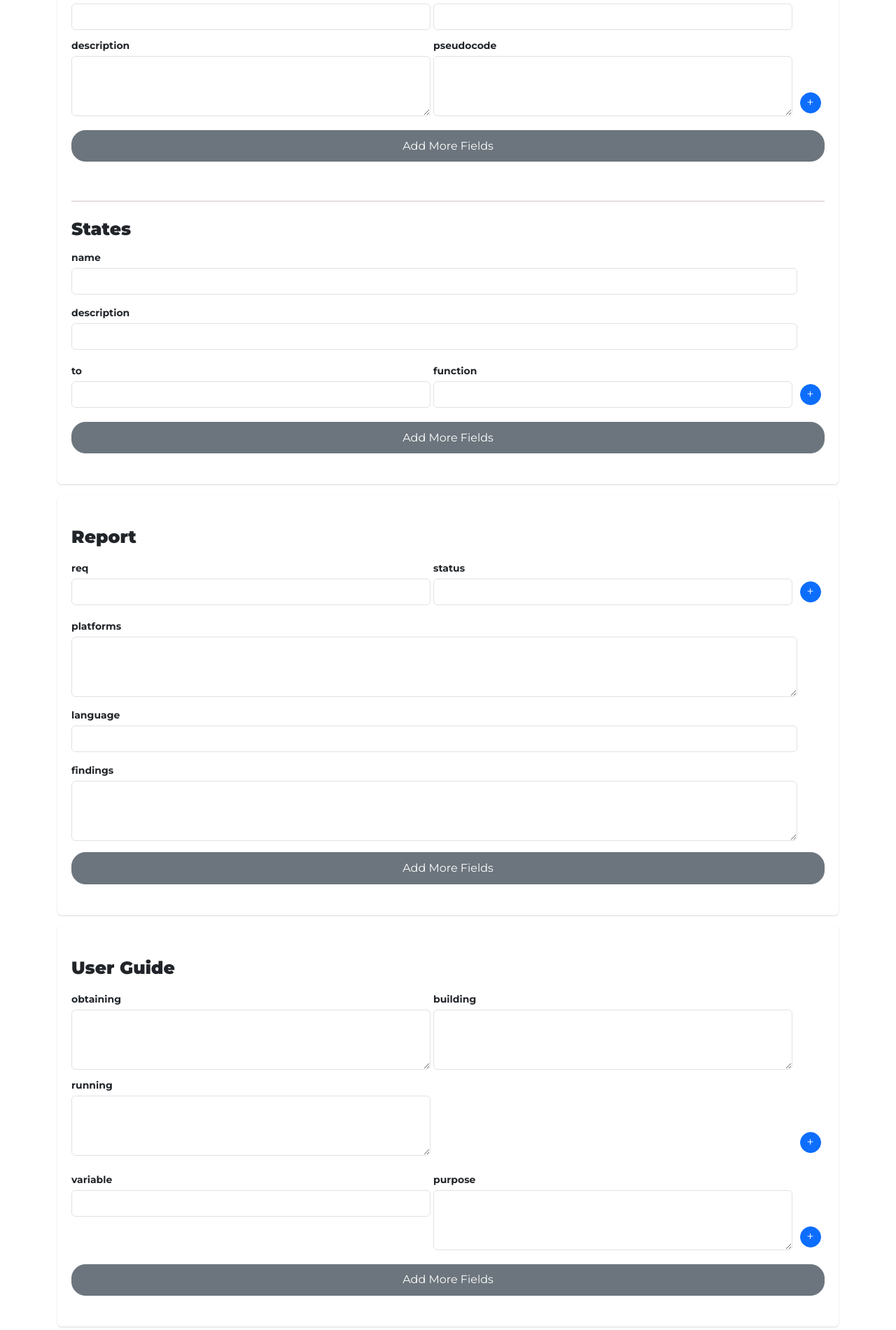
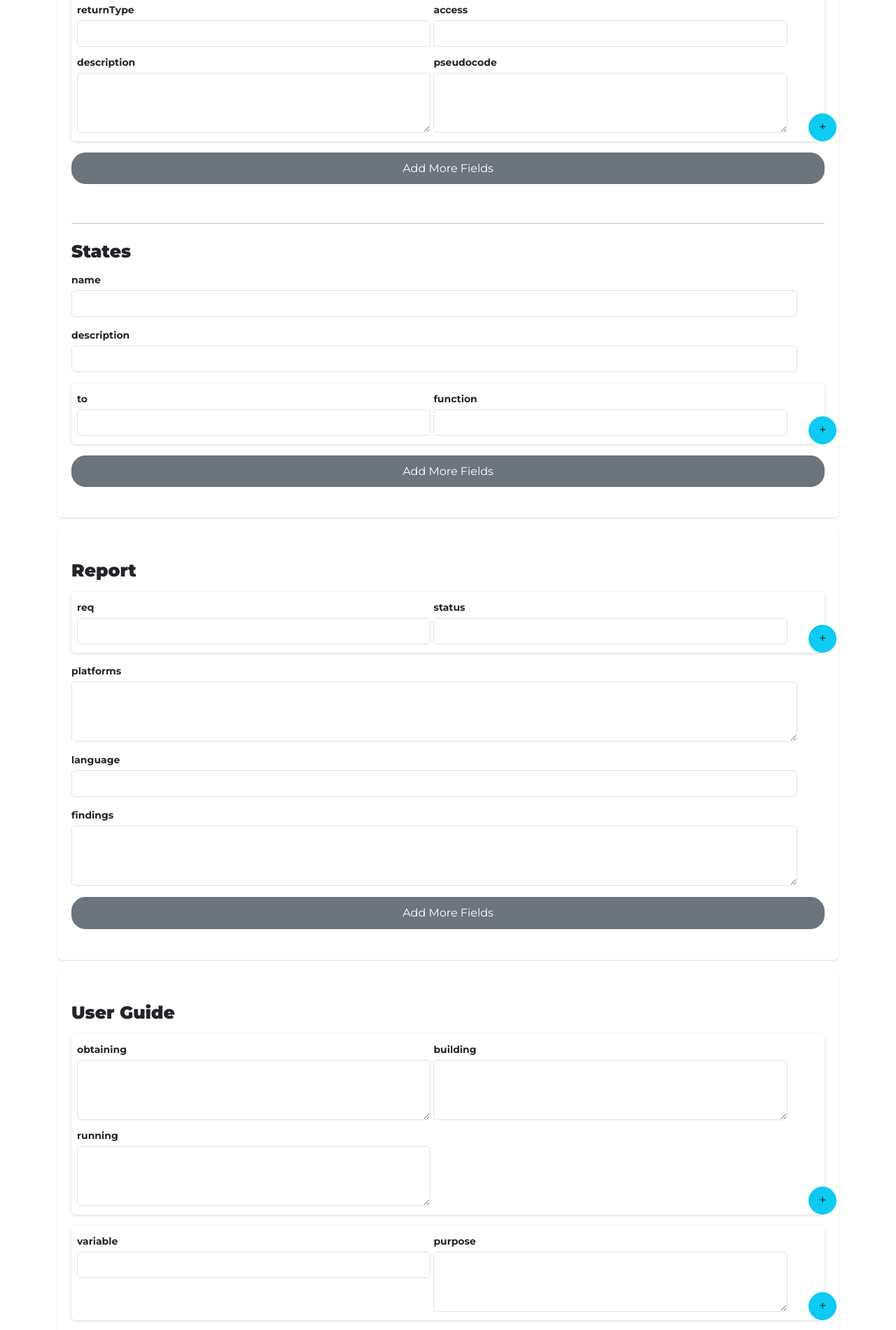
Before and after one commit to darcy-bcit/assignment-starter, a React (Create React App) app in the folder frontend/: page / in a window 1280 px wide. Shown: the part 2464-4365 px from the top of the page at 70% size. Built offline with nearby package versions, Linux system fonts and the light colour scheme.

Commit message:
added some css

```diff
--- a/frontend/src/components/form_section.js
+++ b/frontend/src/components/form_section.js
@@ -1,6 +1,6 @@
 import { useEffect, useState, useRef } from "react";
 
-const FormSection = ({ data, duplicate, name, noMore , noLabel}) => {
+const FormSection = ({ data, duplicate, name, noMore, noLabel }) => {
   //save the original data in a state (shallowCopy)
   const [shallowCopy, setshallowCopy] = useState(data)
   const [fields, setFields] = useState(data);
@@ -52,8 +52,11 @@ const FormSection = ({ data, duplicate, name, noMore , noLabel}) => {
     setFields(prev => [...prev, ...duplicated]);
   };
 
+
+
+
+
   const onAddMoreFields = (index) => {
-
     setFields(prevFields =>
       prevFields.map((ele, i) => {
         console.log(ele)
@@ -139,9 +142,10 @@ const FormSection = ({ data, duplicate, name, noMore , noLabel}) => {
         <div className="form-group">
           {fields.map((ele, index) =>
             ele.type === 'multiple' ? (
-              <div key={index} className="d-flex flex-row align-items-end justify-content-between w-100 flex-nowrap my-3 ">
+              <div key={index} className="d-flex flex-row align-items-end justify-content-between w-100 flex-nowrap my-3 rounded p-2" style={{ boxShadow: 'rgba(0, 0, 0, 0.16) 0px 1px 4px' }}
+              >
 
-                <div className="col-10-div d-flex justify-content-start flex-wrap gap-1" >
+                <div className="col-10-div d-flex justify-content-start flex-wrap gap-1 " >
 
                   {ele.children.map((child, childIndex) =>
 
@@ -250,12 +254,16 @@ const FormSection = ({ data, duplicate, name, noMore , noLabel}) => {
                   )}
 
 
+
+
+
+
                 </div>
 
-                <div className="col-2-div my-2 ms-1">
+                <div className="col-2-div mt-2 ms-4" style={{ marginBottom: '-.5rem' }}>
                   <button
                     onClick={() => onAddMoreFields(ele?.id, ele)}
-                    className="btn btn-primary rounded-circle d-flex align-items-center justify-content-center p-0" style={{ width: '30px', height: '30px' }}
+                    className="btn btn-info rounded-circle d-flex align-items-center justify-content-center p-0" style={{ width: '40px', height: '40px' }}
 
                     type="button"
                   >
--- a/frontend/src/components/generator.js
+++ b/frontend/src/components/generator.js
@@ -520,7 +520,9 @@ const Generator = () => {
         if (!data || data.length === 0) return {};
 
         const environmentvarsEntry = data.find(ele => ele.name === 'env');
+        console.log(environmentvarsEntry)
         const environmentvarsList = environmentvarsEntry?.children || [];
+        console.log(environmentvarsList)
         const environmentvars = [];
         for (let i = 0; i < environmentvarsList.length; i += 2) {
             environmentvars.push({
@@ -704,34 +706,8 @@ const Generator = () => {
         { name: 'findings', type: 'textarea', value: '' }
     ]);
 
-    const [userGuideBody, setUserGuideBody] = useState([
-        { name: 'purpose', type: 'textarea', value: '' },
-        {
-            name: 'installing', type: 'multiple', children: [
-                { name: 'obtaining', type: 'textarea', value: '' },
-                { name: 'building', type: 'textarea', value: '' },
-                { name: 'running', type: 'textarea', value: '' }
-            ]
-        },
-        {
-            name: 'env', type: 'multiple', children: [
-                { name: 'variable', type: 'text', value: '' },
-                { name: 'purpose', type: 'textarea', value: '' }
-            ]
-        },
 
-    ]);
 
-    const [testingBody, setTestingBody] = useState([
-        {
-            name: 'testcases',
-            type: 'multiple',
-            children: [
-                { name: 'testname', type: 'text', value: '' },
-                { name: 'expectedres', type: 'text', value: '' },
-            ]
-        }
-    ]);
 
     // use this functin to check if a field is empty. The yaml will not generate
     const validateNotEmpty = (data, fieldName) => {
@@ -878,7 +854,7 @@ const Generator = () => {
             });
 
             //Validation for the user guide body section
-            userGuideBody.forEach(child => {
+            userGuide.forEach(child => {
                 if (child.children && Array.isArray(child.children)) {
                     child.children.forEach(child => {
                         if (!validateNotEmpty(child.value, `User guide section ${child.name}`)) return;
@@ -889,7 +865,7 @@ const Generator = () => {
             });
 
             //Validation for the testing body section
-            testingBody.forEach(child => {
+            testing.forEach(child => {
                 if (child.children && Array.isArray(child.children)) {
                     child.children.forEach(child => {
                         if (!validateNotEmpty(child.value, `Testing section ${child.name}`)) return;
@@ -915,8 +891,8 @@ const Generator = () => {
             files: restructureFiles(files),
             states: restructureStates(states),
             report: restructureReportBody(report),
-            userGuide: restructureUserGuideBody(userGuideBody),
-            testing: restructureTestingBody(testingBody),
+            userGuide: restructureUserGuideBody(userGuide),
+            testing: restructureTestingBody(testing),
 
 
 
@@ -1049,7 +1025,7 @@ const Generator = () => {
 
                 <FormSection data={userGuideBody} name={"userGuideBody"} duplicate={(val) => setUserGuideBody(val)} />
 
-                <FormSection data={testingBody} name={"testingBody"} duplicate={(val) => setTestingBody(val)} /> */}
+                <FormSection data={testing} name={"testing"} duplicate={(val) => setTestingBody(val)} /> */}
 
                 <div className="my-2">
                     <button onClick={generateYaml} className="btn btn-primary w-100 bold button-gen"> Generate</button>
--- a/frontend/src/styles/styles.css
+++ b/frontend/src/styles/styles.css
@@ -10,6 +10,7 @@ body {
   -webkit-font-smoothing: antialiased;
   -moz-osx-font-smoothing: grayscale;
   font-size: 16px;
+
 }
 
 .font-size-14 {
```
Lines whose indentation alone changed are shown as unchanged.
